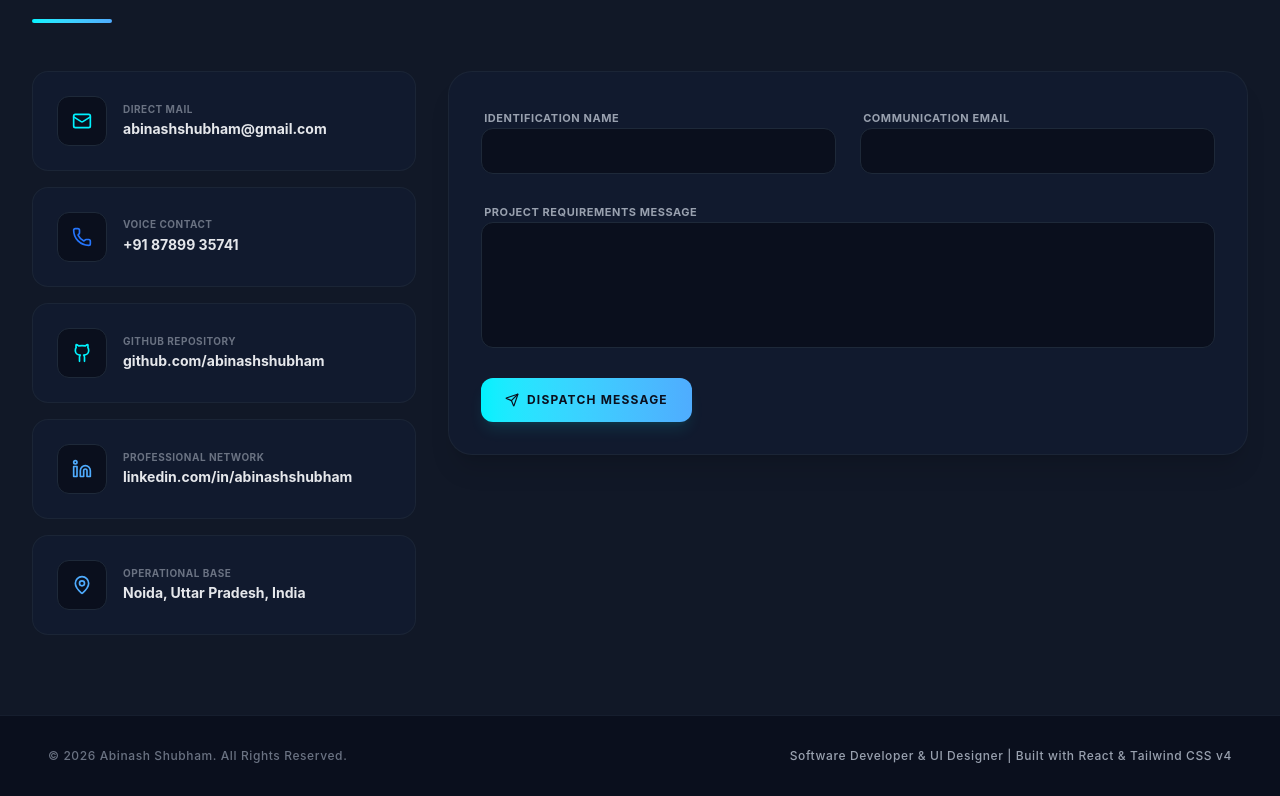
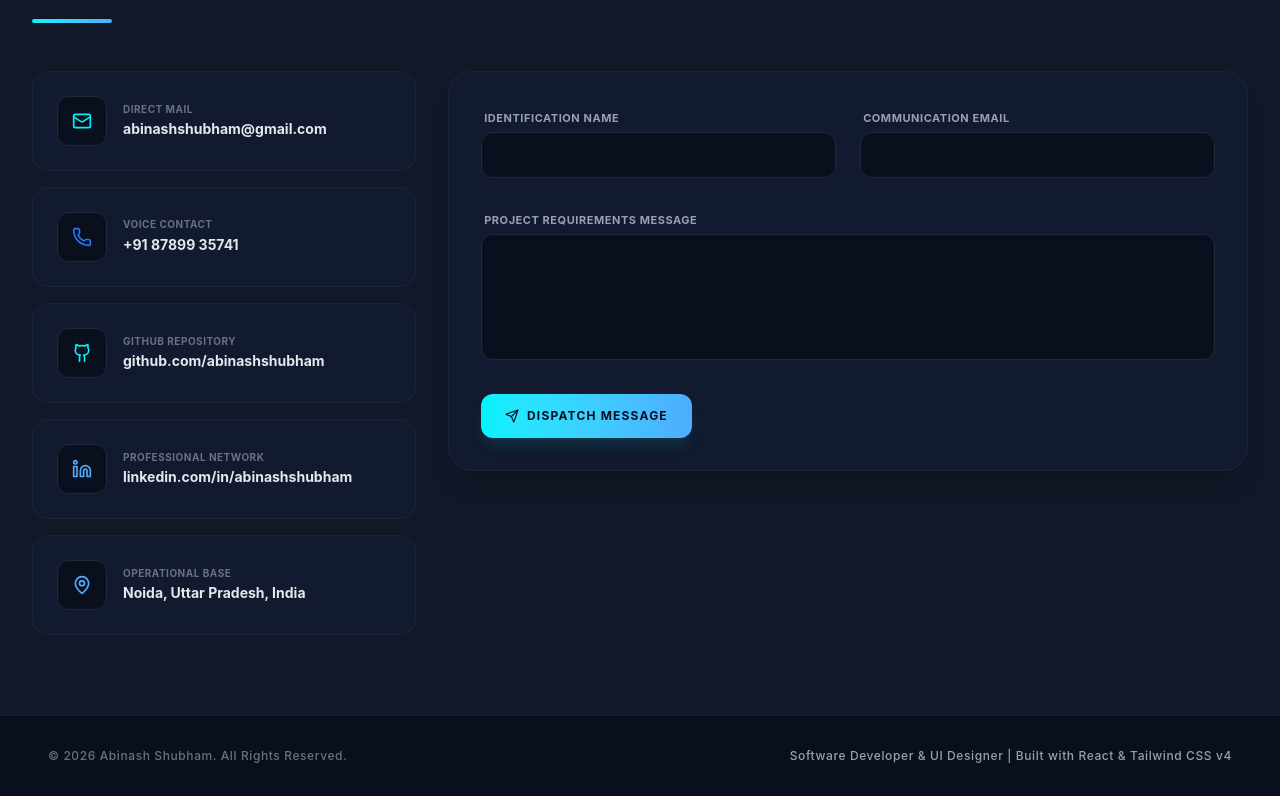
Before and after one commit to abinashshubham/my-portfolio, a React (Vite) app: page / in a window 1280 px wide. Shown: the part 4838-5634 px from the top of the page. Built offline with nearby package versions, Linux system fonts and the light colour scheme.

Commit message:
Changes in Form Section

```diff
--- a/src/components/Contact.jsx
+++ b/src/components/Contact.jsx
@@ -177,7 +177,7 @@ const Contact = () => {
                 <input
                   type="text"
                   name="name"
-                  className="w-full bg-[#0a0f1d] border border-gray-800 focus:border-[#00f2fe] rounded-xl px-4 py-3 text-sm text-white focus:outline-hidden transition-colors duration-300"
+                  className="w-full bg-[#0a0f1d] border border-gray-800 focus:border-[#00f2fe] rounded-xl px-4 py-3 my-1 text-sm text-white focus:outline-hidden transition-colors duration-300"
                   required
                 />
               </div>
@@ -188,7 +188,7 @@ const Contact = () => {
                 <input
                   type="email"
                   name="email"
-                  className="w-full bg-[#0a0f1d] border border-gray-800 focus:border-[#00f2fe] rounded-xl px-4 py-3 text-sm text-white focus:outline-hidden transition-colors duration-300"
+                  className="w-full bg-[#0a0f1d] border border-gray-800 focus:border-[#00f2fe] rounded-xl px-4 py-3 my-1 text-sm text-white focus:outline-hidden transition-colors duration-300"
                   required
                 />
               </div>
@@ -200,7 +200,7 @@ const Contact = () => {
               <textarea
                 name="message"
                 rows="5"
-                className="w-full bg-[#0a0f1d] border border-gray-800 focus:border-[#00f2fe] rounded-xl px-4 py-3 text-sm text-white focus:outline-hidden transition-colors duration-300 resize-none"
+                className="w-full bg-[#0a0f1d] border border-gray-800 focus:border-[#00f2fe] rounded-xl px-4 py-3 my-1 text-sm text-white focus:outline-hidden transition-colors duration-300 resize-none"
                 required
               ></textarea>
             </div>
```
